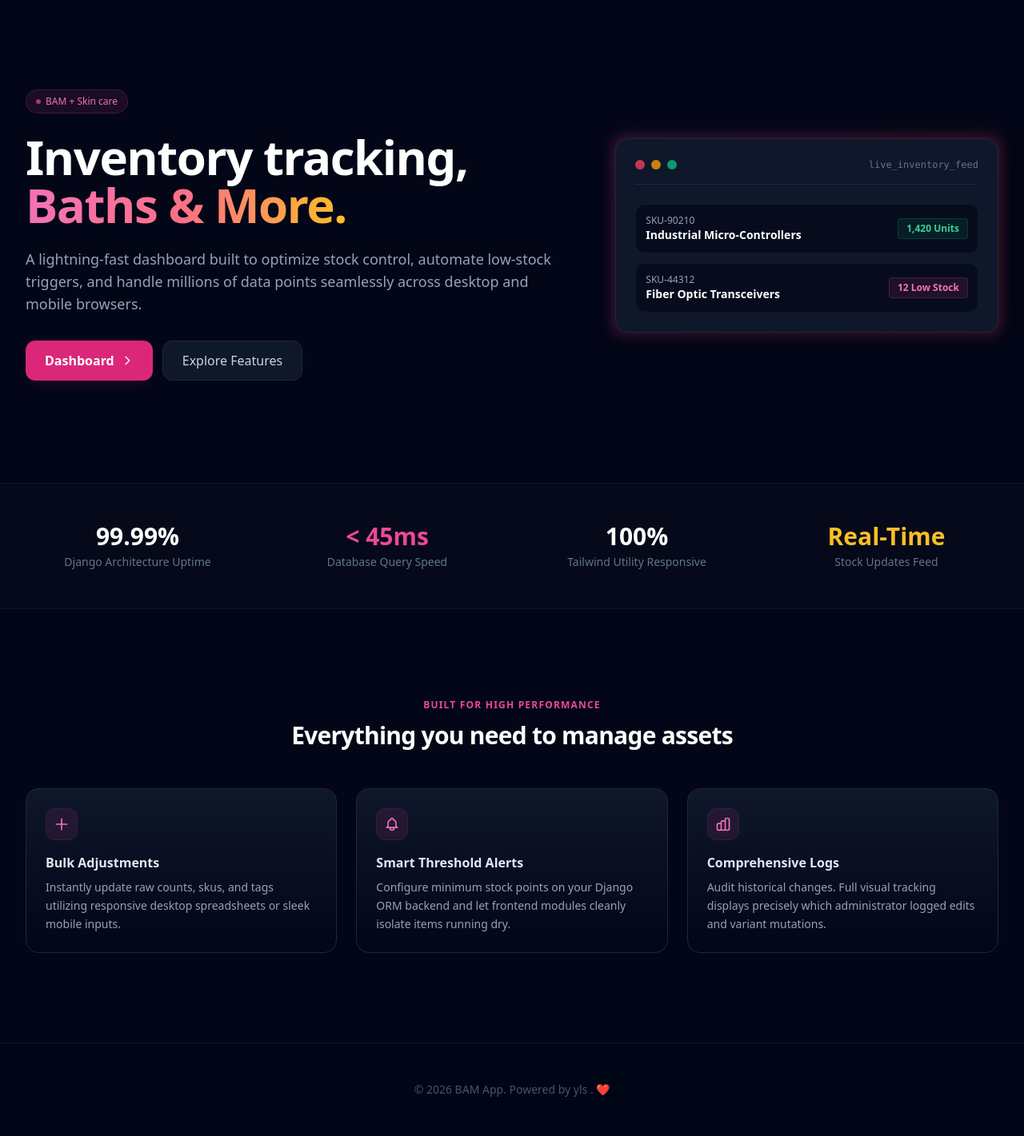
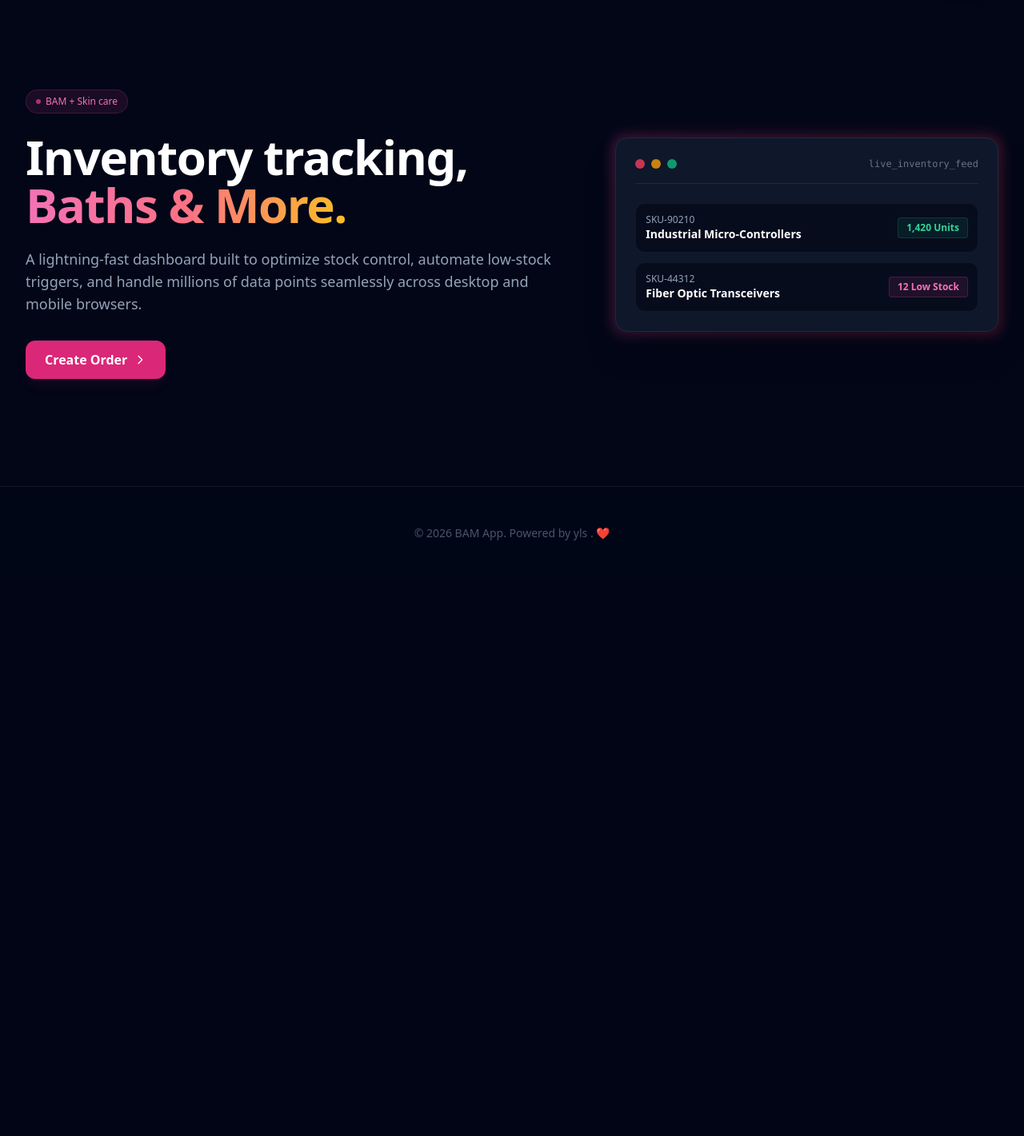
Before and after one commit to slyman7z/bam_inventory, a Django app: page / in a window 1280 px wide. Shown: the part 75-1496 px from the top of the page at 80% size. After the commit the page ends 751 px from the top, so only its background shows below. Run offline with Django 5.2, Linux system fonts and the light colour scheme; some libraries are stand-ins or nearby versions.

Commit message:
28/06/26

```diff
--- a/templates/home.html
+++ b/templates/home.html
@@ -75,13 +75,13 @@
                 </p>
 
                 <div class="flex flex-col sm:flex-row gap-3 justify-center lg:justify-start pt-2">
-                    <a href="{% url 'dashboard' %}" class="flex items-center justify-center gap-2 bg-pink-600 hover:bg-pink-500 text-white font-semibold py-3 px-6 rounded-xl shadow-lg shadow-pink-600/10 transition-all">
-                        <span>Dashboard</span>
+                    <a href="{% url 'add_order' %}" class="flex items-center justify-center gap-2 bg-pink-600 hover:bg-pink-500 text-white font-semibold py-3 px-6 rounded-xl shadow-lg shadow-pink-600/10 transition-all">
+                        <span>Create Order</span>
                         <svg class="w-4 h-4" fill="none" stroke="currentColor" stroke-width="2" viewBox="0 0 24 24"><path stroke-linecap="round" stroke-linejoin="round" d="M9 5l7 7-7 7"></path></svg>
                     </a>
-                    <a href="#features" class="flex items-center justify-center bg-slate-900 border border-slate-800 hover:bg-slate-800/60 text-slate-300 font-medium py-3 px-6 rounded-xl transition-all">
+                    <!-- <a href="#features" class="flex items-center justify-center bg-slate-900 border border-slate-800 hover:bg-slate-800/60 text-slate-300 font-medium py-3 px-6 rounded-xl transition-all">
                         Explore Features
-                    </a>
+                    </a> -->
                 </div>
             </div>
 
@@ -117,7 +117,7 @@
             </div>
         </section>
 
-        <section id="performance" class="border-y border-slate-900 bg-slate-900/20 py-12">
+        <!-- <section id="performance" class="border-y border-slate-900 bg-slate-900/20 py-12">
             <div class="max-w-7xl mx-auto px-4 sm:px-8 grid grid-cols-2 md:grid-cols-4 gap-8 text-center">
                 <div>
                     <p class="text-2xl sm:text-3xl font-extrabold text-white">99.99%</p>
@@ -136,9 +136,9 @@
                     <p class="text-xs sm:text-sm text-slate-500 mt-1 font-medium">Stock Updates Feed</p>
                 </div>
             </div>
-        </section>
+        </section> -->
 
-        <section id="features" class="max-w-7xl mx-auto px-4 sm:px-8 py-20 sm:py-28 space-y-12">
+        <!-- <section id="features" class="max-w-7xl mx-auto px-4 sm:px-8 py-20 sm:py-28 space-y-12">
             <div class="text-center space-y-3 max-w-xl mx-auto">
                 <h2 class="text-xs font-bold uppercase tracking-widest text-pink-500">Built For High Performance</h2>
                 <p class="text-2xl sm:text-3xl font-bold text-white tracking-tight">Everything you need to manage assets</p>
@@ -169,7 +169,7 @@
                     <p class="text-sm text-slate-400 mt-2 leading-relaxed">Audit historical changes. Full visual tracking displays precisely which administrator logged edits and variant mutations.</p>
                 </div>
             </div>
-        </section>
+        </section> -->
     </main>
 
     <footer id="architecture" class="border-t border-slate-900 bg-slate-950/40 px-4 sm:px-8 py-12">
```
